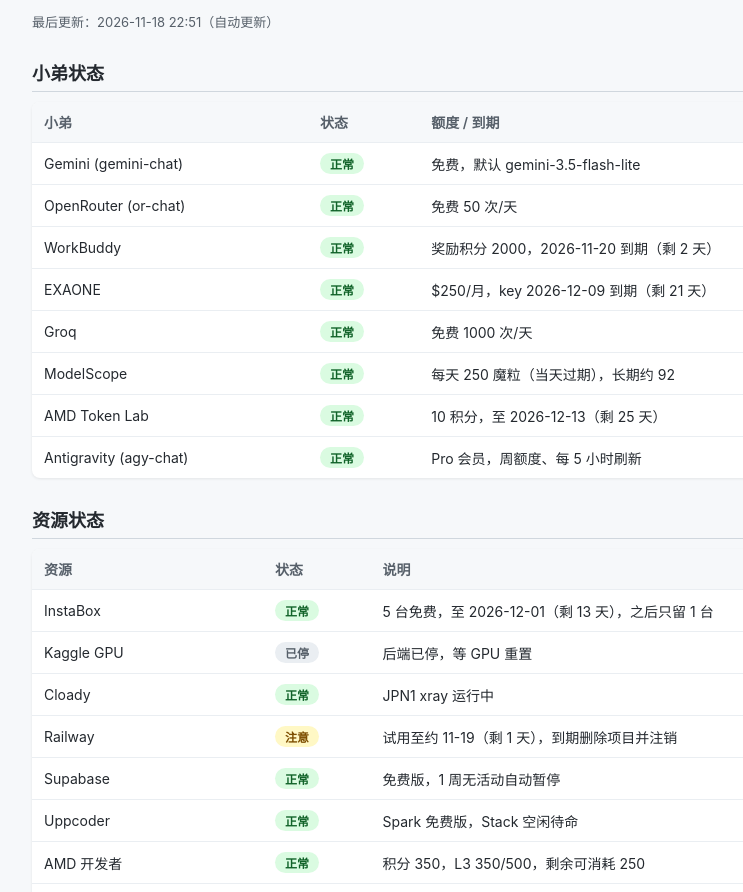
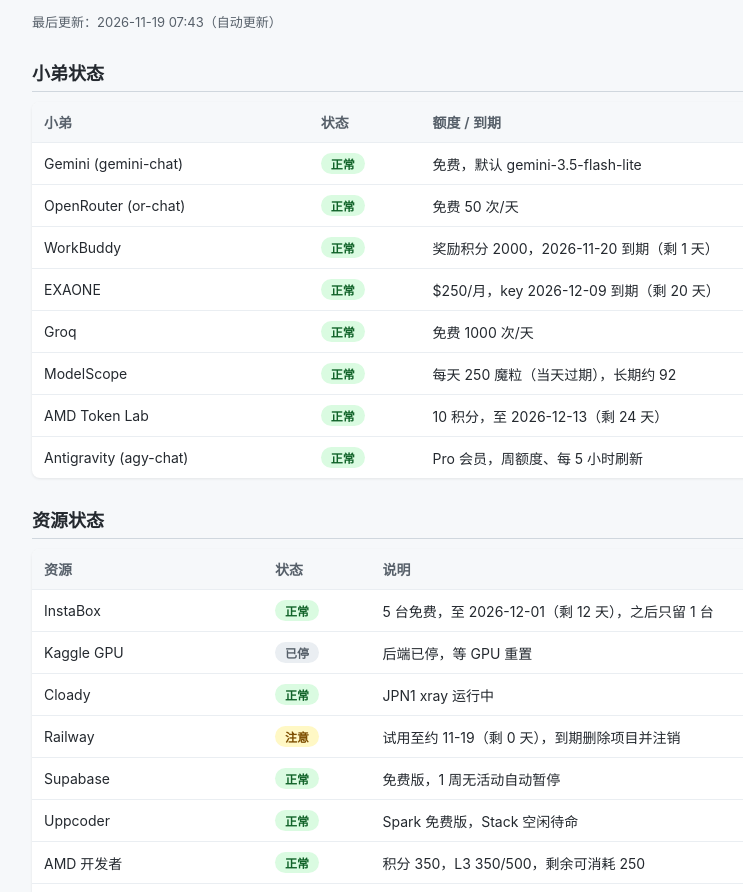
Before and after one commit to Clark626G/ai-studio, a plain HTML site: page index.html in a window 1280 px wide. Shown: the part 60-952 px from the top of the page, without its empty margins (158-901 px from the left). Drawn offline with Linux system fonts and the light colour scheme.

Commit message:
Update dashboard [skip ci]

```diff
--- a/index.html
+++ b/index.html
@@ -22,26 +22,26 @@ tr:last-child td{border-bottom:none}
 </head>
 <body>
 <h1>AI 工作室状态看板</h1>
-<p class="updated">最后更新：2026-11-18 22:51（自动更新）</p>
+<p class="updated">最后更新：2026-11-19 07:43（自动更新）</p>
 <h2>小弟状态</h2>
 <table>
 <tr><th>小弟</th><th>状态</th><th>额度 / 到期</th></tr>
 <tr><td>Gemini (gemini-chat)</td><td><span class="badge ok">正常</span></td><td>免费，默认 gemini-3.5-flash-lite</td></tr>
 <tr><td>OpenRouter (or-chat)</td><td><span class="badge ok">正常</span></td><td>免费 50 次/天</td></tr>
-<tr><td>WorkBuddy</td><td><span class="badge ok">正常</span></td><td>奖励积分 2000，2026-11-20 到期（剩 2 天）</td></tr>
-<tr><td>EXAONE</td><td><span class="badge ok">正常</span></td><td>$250/月，key 2026-12-09 到期（剩 21 天）</td></tr>
+<tr><td>WorkBuddy</td><td><span class="badge ok">正常</span></td><td>奖励积分 2000，2026-11-20 到期（剩 1 天）</td></tr>
+<tr><td>EXAONE</td><td><span class="badge ok">正常</span></td><td>$250/月，key 2026-12-09 到期（剩 20 天）</td></tr>
 <tr><td>Groq</td><td><span class="badge ok">正常</span></td><td>免费 1000 次/天</td></tr>
 <tr><td>ModelScope</td><td><span class="badge ok">正常</span></td><td>每天 250 魔粒（当天过期），长期约 92</td></tr>
-<tr><td>AMD Token Lab</td><td><span class="badge ok">正常</span></td><td>10 积分，至 2026-12-13（剩 25 天）</td></tr>
+<tr><td>AMD Token Lab</td><td><span class="badge ok">正常</span></td><td>10 积分，至 2026-12-13（剩 24 天）</td></tr>
 <tr><td>Antigravity (agy-chat)</td><td><span class="badge ok">正常</span></td><td>Pro 会员，周额度、每 5 小时刷新</td></tr>
 </table>
 <h2>资源状态</h2>
 <table>
 <tr><th>资源</th><th>状态</th><th>说明</th></tr>
-<tr><td>InstaBox</td><td><span class="badge ok">正常</span></td><td>5 台免费，至 2026-12-01（剩 13 天），之后只留 1 台</td></tr>
+<tr><td>InstaBox</td><td><span class="badge ok">正常</span></td><td>5 台免费，至 2026-12-01（剩 12 天），之后只留 1 台</td></tr>
 <tr><td>Kaggle GPU</td><td><span class="badge off">已停</span></td><td>后端已停，等 GPU 重置</td></tr>
 <tr><td>Cloady</td><td><span class="badge ok">正常</span></td><td>JPN1 xray 运行中</td></tr>
-<tr><td>Railway</td><td><span class="badge warn">注意</span></td><td>试用至约 11-19（剩 1 天），到期删除项目并注销</td></tr>
+<tr><td>Railway</td><td><span class="badge warn">注意</span></td><td>试用至约 11-19（剩 0 天），到期删除项目并注销</td></tr>
 <tr><td>Supabase</td><td><span class="badge ok">正常</span></td><td>免费版，1 周无活动自动暂停</td></tr>
 <tr><td>Uppcoder</td><td><span class="badge ok">正常</span></td><td>Spark 免费版，Stack 空闲待命</td></tr>
 <tr><td>AMD 开发者</td><td><span class="badge ok">正常</span></td><td>积分 350，L3 350/500，剩余可消耗 250</td></tr>
```
